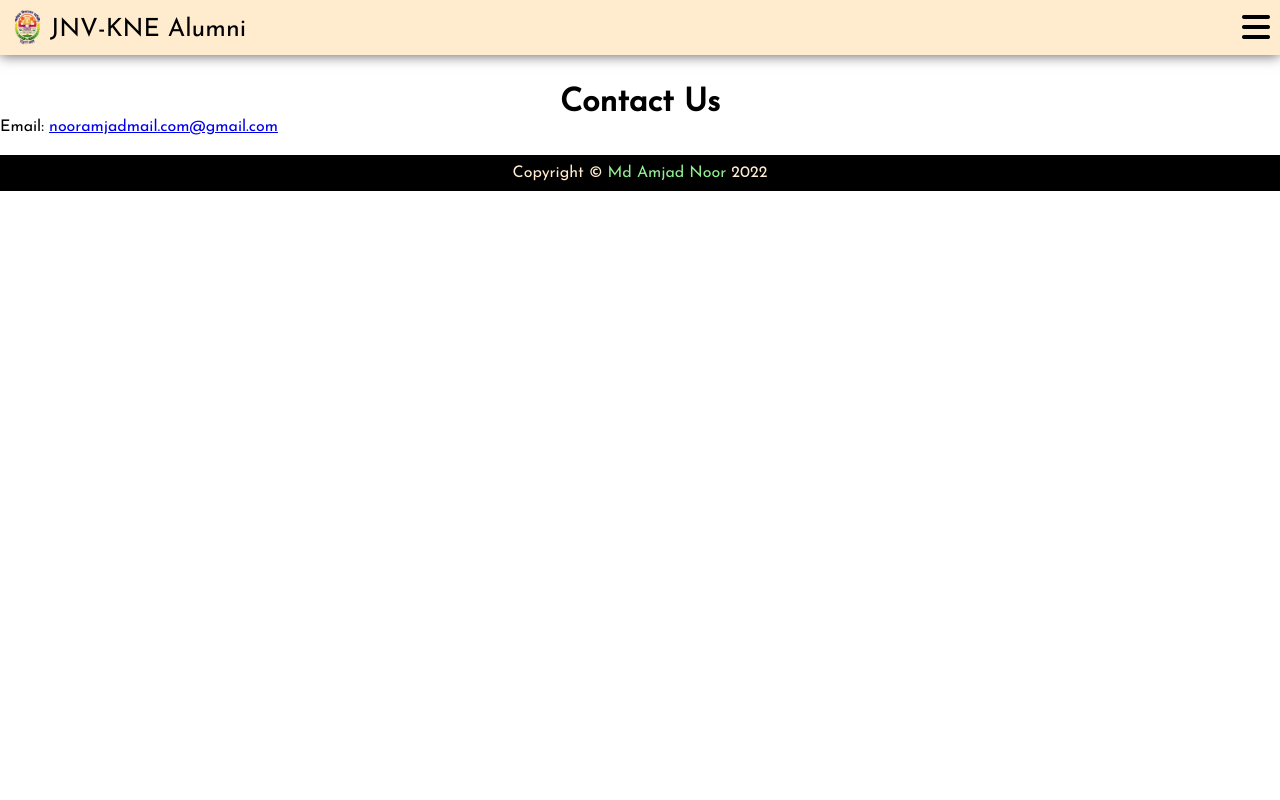
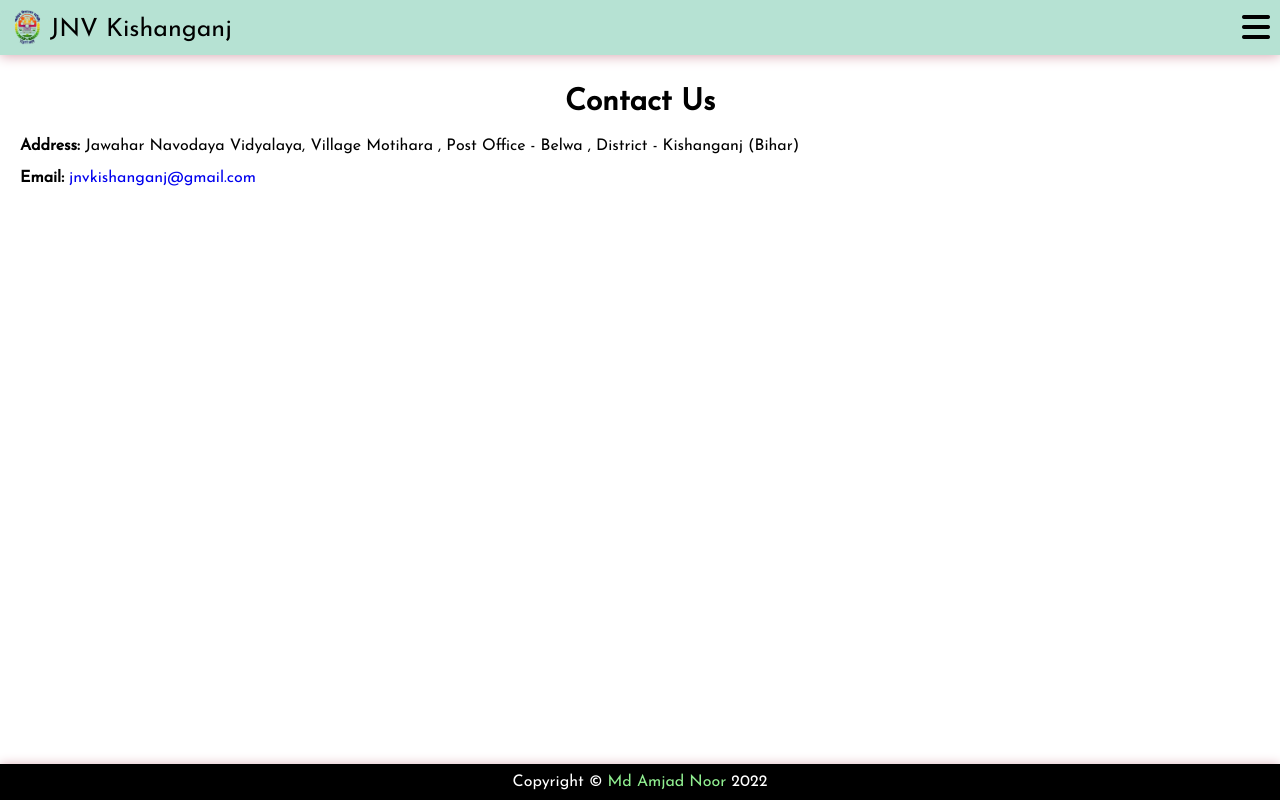
Before and after one commit to AmjadNoor/jnv-alumni, a React app: page /contact in a window 1280 px wide. Built offline with nearby package versions, Linux system fonts and the light colour scheme.

Commit message:
content added

```diff
--- a/public/index.html
+++ b/public/index.html
@@ -4,8 +4,7 @@
     <meta charset="utf-8"/>
     <meta name="viewport" content="width=device-width, initial-scale=1"/>
     <meta name="theme-color" content="#000000"/>
-    <meta name="description" content="Alumni website for JNV Kishanganj"/>
-    <link rel="manifest" href="%PUBLIC_URL%/manifest.json"/>
+    <meta name="description" content="Unofficial website of Jawahar Navodaya Vidyalaya Kishanganj"/>
     <link rel="preconnect" href="https://fonts.googleapis.com"/>
     <link rel="preconnect" href="https://fonts.gstatic.com" crossorigin/>
     <link href="https://fonts.googleapis.com/css2?family=Josefin+Sans&display=swap" rel="stylesheet"/>
--- a/src/components/About.js
+++ b/src/components/About.js
@@ -12,15 +12,34 @@ export default function About() {
     "fontSize": "30px"
   };
 
+  let videoStyle = {
+      "display": "block",
+      "width":  "90%",
+      "height": "215px",
+      "margin": "20px",
+     // "border": "5px green solid",
+      "boxShadow": "0 0 10px #D8A7B1"
+  };
+
   let para = {
     "color": "black",
-    "textAlign": "center"
+    "textAlign": "left",
+    "margin": "0 20px",
+  };
+
+  let para2 = {
+      "color": "black",
+      "textAlign": "left",
+      "margin": "0 20px 0 20px",
   };
 
   return (
     <div style={container}>
       <h1 style={heading}>About</h1>
-      <p style={para}>Welcome to Jawahar Navodaya Vidyalaya, Kishanganj Alumni Web App.</p>
+      <iframe style={videoStyle} width="400" height="225" src="https://www.youtube.com/embed/Si-CgH8FLto" title="Intro video about Jawahar Navodaya Vidyalaya, Kishanganj" frameborder="1" allowfullscreen></iframe>
+      <p style={para}>JNV Kishanganj established in 1998 in accordance with NPE-1986, at permanent site of 32 Acres campus it is affiliated to CBSE with classes from 6th to 12th.</p>
+      <br/>
+      <p style={para2}>Admission to Vidyalayas is made at the class VI level through open test conducted at District level by Central Board Of Secondary Education (CBSE), New Delhi.</p>
     </div>
   );
 };
--- a/src/components/Contact.js
+++ b/src/components/Contact.js
@@ -3,17 +3,42 @@ import React from 'react';
 
 export default function Contact () {
 
-  let headingStyle = {
+  let container = {
     "display": "block",
     "width": "100%",
-    "textAlign": "center",
-    "userSelect": "none",
   };
 
+  let heading = {
+    "textAlign": "center",
+    "fontSize": "30px"
+  };
+
+  let para = {
+    "color": "black",
+    "textAlign": "left",
+    "margin": "20px 20px 0 20px",
+  };
+
+  let para2 = {
+    "color": "black",
+    "textAlign": "left",
+    "margin": "0 20px",
+  };
+
+  let pointer = {
+      "fontWeight": "bold",
+  };
+
+ let email = {
+     "textDecoration": "none",
+ };
+
   return (
-    <div>
-      <h1 style={headingStyle}>Contact Us</h1>
-      <p>Email: <a href="mailto:nooramjadmail.com@gmail.com">nooramjadmail.com@gmail.com</a></p>
+    <div style={container}>
+      <h1 style={heading}>Contact Us</h1>
+      <p style={para}><span style={pointer}>Address:</span> Jawahar Navodaya Vidyalaya, Village Motihara , Post Office - Belwa , District - Kishanganj (Bihar)</p>
+      <br/>
+      <p style={para2}><span style={pointer}>Email:</span> <a style={email} href="mailto:jnvkishanganj@gmail.com">jnvkishanganj@gmail.com</a></p>
     </div>
   );
 }
--- a/src/components/Footer.js
+++ b/src/components/Footer.js
@@ -6,20 +6,23 @@ export default function Footer() {
     "display": "block",
     "marginTop": "20px",
     "background": "black",
-    "position": "relative",
+    "position": "absolute",
     "width": "100%",
     "bottom": "0",
+    "boxShadow": "0 1px 12px #D8A7B1",
   };
 
   let paraStyle = {
     "textAlign": "center",
     "padding": "10px 0",
-    "color": "blanchedalmond",
+   // "color": "blanchedalmond",
+   "color": "white",
     "background": "black",
   };
 
   let nameStyle = {
-    "color": "lightgreen"
+   // "color": "#EF7C8E"
+   "color": "lightgreen",
   };
 
   return (
--- /dev/null
+++ b/src/components/Home.js
@@ -0,0 +1,27 @@
+import React from 'react';
+
+export default function Home() {
+
+    let container = {
+    "display": "block",
+    "width": "100%",
+  };
+
+    let heading = {
+    "textAlign": "center",
+    "fontSize": "30px"
+  };
+
+  let para = {
+    "color": "black",
+    "textAlign": "center",
+    "margin": "20px",
+  };
+
+    return (
+      <div style={container}>
+        <h1 style={heading}>Welcome</h1>
+        <p style={para}>Welcome to Jawahar Navodaya Vidyalaya, Kishanganj (Bihar), a co-educational residential school situated in District Kishanganj in the state of Bihar.</p>
+      </div>
+    );
+}
--- a/src/components/Menu.js
+++ b/src/components/Menu.js
@@ -4,24 +4,36 @@ import {Link} from 'react-router-dom';
 export default function menu() {
 
   let ulStyle = {
-    "display": "block",
     "height": "auto",
     "width": "100%",
-    "textAlign": "center",
-    "color": "cyan",
+    "position": "fixed",
+    "zIndex": "1",
+    "top": "0",
+    "bottom": "26px",
+    "marginTop": "55px",
+    "right": "0",
+    "marginBottom": "10px",
+    "backgroundColor": "#FAE8E0",
+  //  "transition": "width 10s ease-in",
+  //  "overflowX": "hidden",
+    "paddingTop": "20px",
+    "display": "flex",
+    "flexDirection": "column",
+    "alignItems": "center",
   };
 
   let listStyle = {
     "fontSize": "30px",
     "margin": "5px 0",
-    "userSelect": "none"
+    "userSelect": "none",
+    "listStyle": "none"
   };
 
   let listLinkStyle = {
     "padding": "3px",
     "userSelect": "none",
     "textDecoration": "none",
-    "color": "cyan",
+    "color": "black",
   };
 
   return (
--- a/src/components/Mycom.js
+++ b/src/components/Mycom.js
@@ -10,6 +10,7 @@ import {
   Route,
 } from "react-router-dom";
 import Contact from './Contact';
+import Home from './Home';
 
 export default function App() {
 
@@ -18,6 +19,7 @@ export default function App() {
       <Router>
         <Navbar/>
         <Routes>
+          <Route exact path="/" element={<Home/>}/>
           <Route exact path="/menu" element={<Menu/>}/>
           <Route exact path="/about" element={<About/>}/>
           <Route exact path="/contact" element={<Contact/>}/>
--- a/src/components/Navbar.js
+++ b/src/components/Navbar.js
@@ -6,12 +6,12 @@ import {Link} from 'react-router-dom';
 export default function Navbar() {
   let navbarStyle = {
     "display": "inline-block",
-    "background": "blanchedalmond",
+    "background": "#B6E2D3",
     "width": "100%",
     "height": "55px",
     "position": "sticky",
     "top": "0",
-    "boxShadow": "0 1px 12px rgb(105, 105, 105)",
+    "boxShadow": "0 1px 12px #D8A7B1",
   };
 
   let logoStyle = {
@@ -29,6 +29,7 @@ export default function Navbar() {
     "left": "50px",
     "paddingTop": "5px",
     "width": "230px",
+    //"color": "#EF7C8E",
    // "textShadow": "1px 1px 3px black",
   };
 
@@ -36,15 +37,15 @@ export default function Navbar() {
     "float": "right",
     "position": "relative",
     "top": "-78px",
-    "paddingRight": "10px",
+    "marginRight": "10px",
     "color": "black",
   };
 
   return (
     <header style={navbarStyle}>
       <img style={logoStyle} src={logo} alt="JNV logo" />
-      <h1 style={titleStyle}>JNV-KNE Alumni</h1>
-      <Link to="/menu"><i style={menuStyle} className="fa-solid fa-bars fa-2x" /></Link>
+      <h1 style={titleStyle}>JNV Kishanganj</h1>
+      <Link to="/menu"><i style={menuStyle} /*onClick={openMenu}*/ className="fa-solid fa-bars fa-2x" /></Link>
       {/*<i id="xmark" class="fa-solid fa-xmark"></i>*/}
     </header>
   );
```
